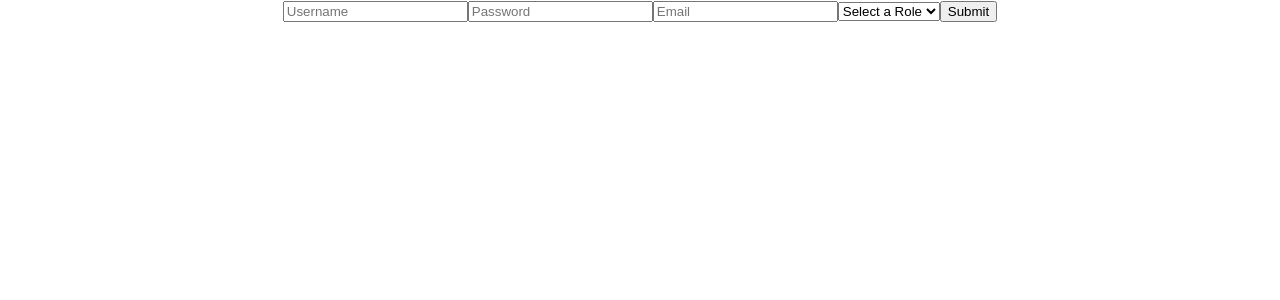
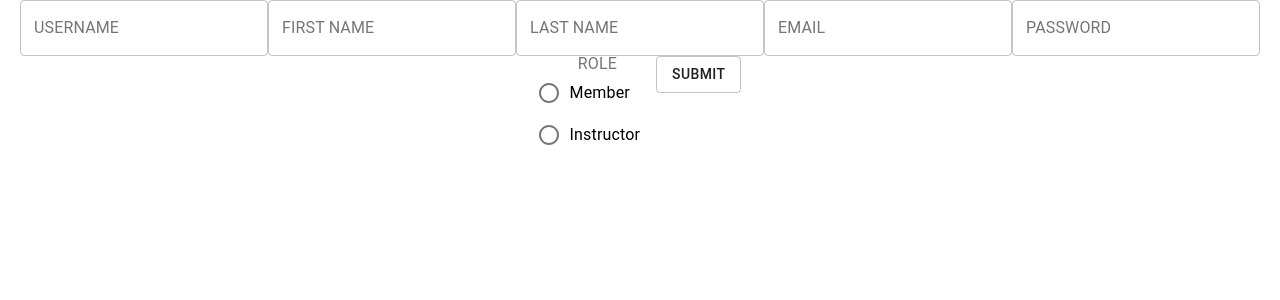
Before and after one commit to BW-AnywhereFitness3/anywhere-fitness, a React (Create React App) app in the folder fitness/: page /sign-up in a window 1280 px wide. Shown: the top 300 px of the page. Built offline with nearby package versions, Linux system fonts and the light colour scheme.

Commit message:
rebuilt signup form with material ui components. still needs testing

```diff
--- a/fitness/src/components/SignUp.js
+++ b/fitness/src/components/SignUp.js
@@ -1,18 +1,35 @@
-import React from 'react'
-import { useForm } from 'react-hook-form'
+import React, { useState } from 'react'
 import axios from 'axios'
+import { TextField, Button, RadioGroup, Radio, FormControl, FormControlLabel, FormLabel } from '@material-ui/core'
+
+const initialFormData = {
+  _: 'formData',
+  username: '',
+  first_name: '',
+  last_name: '',
+  email: '',
+  password: '',
+  role: 0,
+}
+
+const initialErrorState = {
+  _: 'errorState',
+  username: '',
+  first_name: '',
+  last_name: '',
+  email: '',
+  password: '',
+  role: '',
+}
 
 function SignUp (){
-  const { register, handleSubmit, errors } = useForm()
-  const onSubmit = regData => {
-    axios.post('https://afitness.herokuapp.com/api/auth/register',{
-      role: Number(regData.role),
-      first_name: 'none',
-      last_name: 'none',
-      email: regData.email,
-      username: regData.username,
-      password: regData.password
-    })
+  const [ formData, setFormData ] = useState(initialFormData)
+  const [ formErrors, setFormErrors ] = useState(initialErrorState)
+  const onSubmit = () => {
+    console.log('submitting')
+    if (validateFormData()){
+      console.log('submitted to api')
+       axios.post('https://afitness.herokuapp.com/api/auth/register',formData)
       .then(res => {
         console.log(res.data)
       })
@@ -21,20 +38,145 @@ function SignUp (){
         debugger
       })
     }
+  }
 
+  const onChange = e => {
+    const { name, value, checked } = e.target
+    setFormData({...formData, [name]: name === 'role' ? Number(value) : value})
+    if (formErrors[name]){
+      validateFormData(name)
+    }
+  }
+
+  const validateFormData = (specificIndex) => {
+    console.log('validating')
+    let passed = true
+    const newErrorState = {...initialErrorState}
+    if (!specificIndex || specificIndex === 'username'){
+      if (!formData.username) {
+        passed = false
+        newErrorState.username = 'must include username'
+      } else if (formData.username.length < 4) {
+        passed = false
+        newErrorState.username = 'must be at least 4 characters'
+      }
+    }
+    if (!specificIndex || specificIndex === 'first_name'){
+      if (!formData.first_name){
+        passed = false
+        newErrorState.first_name = 'must include first name'
+      }
+    }
+    if (!specificIndex || specificIndex === 'last_name'){
+      if (!formData.last_name){
+        passed = false
+        newErrorState.last_name = 'must include last name'
+      }
+    }
+    if (!specificIndex || specificIndex === 'email'){
+      if (!formData.email){
+        passed = false
+        newErrorState.email = 'must include email'
+      }
+    }
+    if (!specificIndex || specificIndex === 'password'){
+      if (!formData.password){
+        passed = false
+        newErrorState.password = 'must include password'
+      } else if (formData.password.length < 8){
+        passed = false
+        newErrorState.password = 'must be at least 8 characters'
+      }
+    }
+    if (!specificIndex || specificIndex === 'role'){
+      if (!formData.role || formData.role === 0){
+        passed = false
+        newErrorState.role = 'must choose role'
+      }
+    }
+    for (const [ i, v ] of Object.entries(formErrors)){
+      if (v !== newErrorState[i]){
+        setFormErrors(newErrorState)
+        console.log('setFormErrors()')
+        break
+      }
+    }
+    return passed
+  }
 
   return(
     <div className='signUp'>
-      <form onSubmit={handleSubmit(onSubmit)}>
-        <input
+      <form onSubmit={onSubmit}>
+        <TextField
           type='text'
-          placeholder='Username'
+          label='USERNAME'
+          variant='outlined'
           name='username'
-          ref={register({
-            required: 'Username required'
-          })}
+          value={formData.username}
+          onChange={onChange}
+          error={formErrors.username}
+          helperText={formErrors.username}
         />
-        <input
+        <TextField
+          type='text'
+          label='FIRST NAME'
+          variant='outlined'
+          name='first_name'
+          value={formData.first_name}
+          onChange={onChange}
+          error={formErrors.first_name}
+          helperText={formErrors.first_name}
+        />
+        <TextField
+          type='text'
+          label='LAST NAME'
+          variant='outlined'
+          name='last_name'
+          value={formData.last_name}
+          onChange={onChange}
+          error={formErrors.last_name}
+          helperText = {formErrors.last_name}
+        />
+        <TextField
+          type='email'
+          label='EMAIL'
+          variant='outlined'
+          name='email'
+          value={formData.email}
+          onChange={onChange}
+          error={formErrors.email}
+          helperText = {formErrors.email}
+        />
+        <TextField
+          type='password'
+          label='PASSWORD'
+          variant='outlined'
+          name='password'
+          value={formData.password}
+          onChange={onChange}
+          error={formErrors.password}
+          helperText = {formErrors.password}
+        />
+        <FormControl
+          component='fieldset'
+          className='radioButtons'
+          error={formErrors.role}
+          helperText={formErrors.role}
+        >
+          <FormLabel component='legend'>ROLE</FormLabel>
+          <RadioGroup
+            aria-label='ROLE'
+            name='role'
+            value={formData.role}
+            onChange={onChange}
+            error={true}
+          >
+            <FormControlLabel value={2} control={<Radio />} label='Member' />
+            <FormControlLabel value={1} control={<Radio />} label='Instructor' />
+          </RadioGroup>
+        </FormControl>
+        <Button variant='outlined' onClick={onSubmit}>Submit</Button>
+        {/* <input
           type='password'
           placeholder='Password'
           name='password'
@@ -67,7 +209,7 @@ function SignUp (){
         {errors.username && <p id='usernameError'>{errors.username.message}</p>}
         {errors.password && <p id='passwordError'>{errors.password.message}</p>}
         {errors.email && <p id='emailError'>{errors.email.message}</p>}
-        {errors.role && <p id='roleError'>{errors.role.message}</p>}
+        {errors.role && <p id='roleError'>{errors.role.message}</p>} */}
       </form>
     </div>
   )
```
Lines whose indentation alone changed are shown as unchanged.
